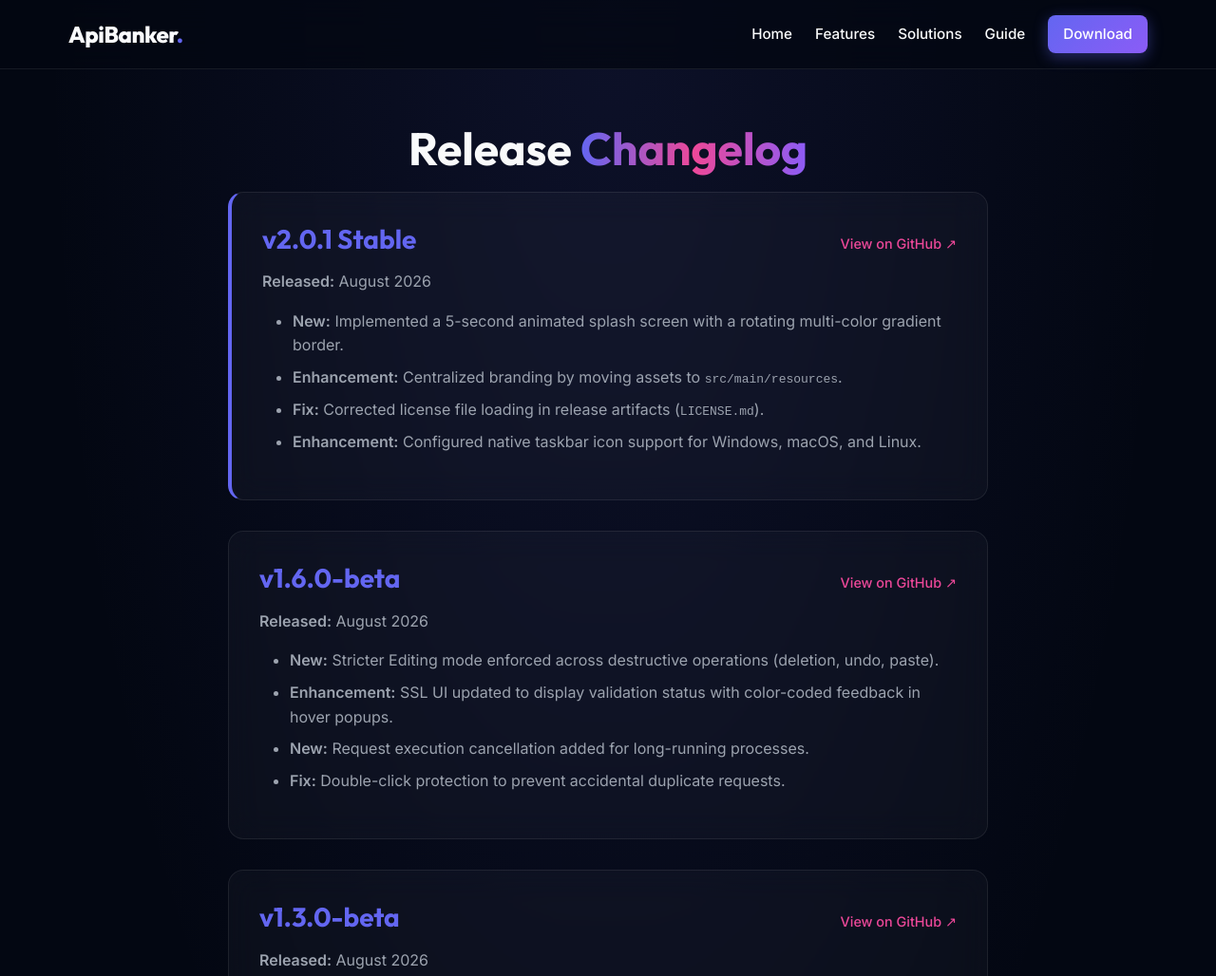
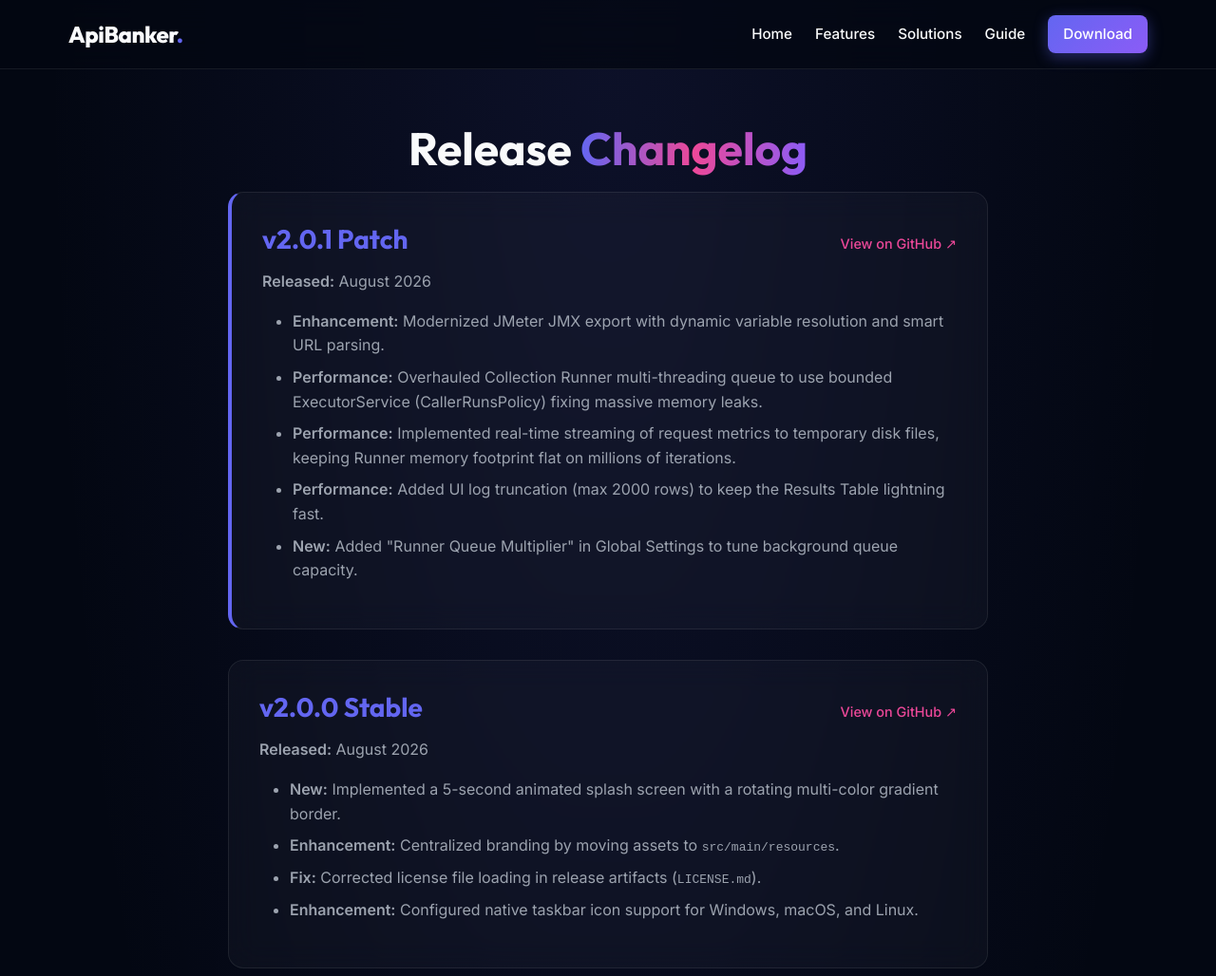
Before and after one commit to ncrkindia/api-banker, a plain HTML site: page web/changelog.html in a window 1280 px wide. Shown: the top 1028 px of the page at 95% size. Drawn offline with nearby package versions, Linux system fonts and the light colour scheme.

Commit message:
docs: update changelog and release plan for v2.0.1

```diff
--- a/web/changelog.html
+++ b/web/changelog.html
@@ -50,8 +50,23 @@
         <div class="content-block animate-on-scroll mt-8">
             <div class="glass-panel mb-8" style="border-left: 4px solid var(--accent-1)">
                 <div style="display: flex; justify-content: space-between; align-items: baseline;">
-                    <h2 style="margin-top: 0;">v2.0.1 Stable</h2>
+                    <h2 style="margin-top: 0;">v2.0.1 Patch</h2>
                     <a href="https://github.com/ncrkindia/api-banker/releases/tag/v2.0.1" target="_blank" rel="noopener noreferrer" style="color: var(--accent-2); font-weight: 500; font-size: 0.9rem;">View on GitHub ↗</a>
+                </div>
+                <p><strong>Released:</strong> August 2026</p>
+                <ul>
+                    <li><strong>Enhancement:</strong> Modernized JMeter JMX export with dynamic variable resolution and smart URL parsing.</li>
+                    <li><strong>Performance:</strong> Overhauled Collection Runner multi-threading queue to use bounded ExecutorService (CallerRunsPolicy) fixing massive memory leaks.</li>
+                    <li><strong>Performance:</strong> Implemented real-time streaming of request metrics to temporary disk files, keeping Runner memory footprint flat on millions of iterations.</li>
+                    <li><strong>Performance:</strong> Added UI log truncation (max 2000 rows) to keep the Results Table lightning fast.</li>
+                    <li><strong>New:</strong> Added "Runner Queue Multiplier" in Global Settings to tune background queue capacity.</li>
+                </ul>
+            </div>
+
+            <div class="glass-panel mb-8">
+                <div style="display: flex; justify-content: space-between; align-items: baseline;">
+                    <h2 style="margin-top: 0;">v2.0.0 Stable</h2>
+                    <a href="https://github.com/ncrkindia/api-banker/releases/tag/v2.0.0" target="_blank" rel="noopener noreferrer" style="color: var(--accent-2); font-weight: 500; font-size: 0.9rem;">View on GitHub ↗</a>
                 </div>
                 <p><strong>Released:</strong> August 2026</p>
                 <ul>
```
Also changed, not shown: 1 other file.
